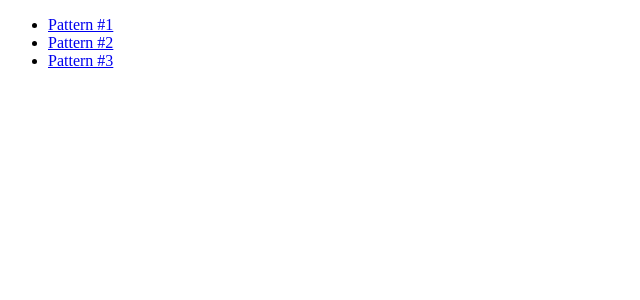
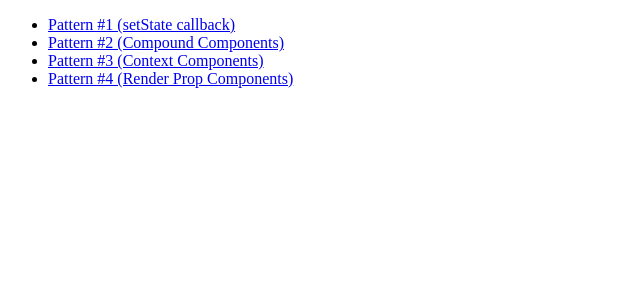
Before and after one commit to eldiyar7/react-patterns, a React (Create React App) app: page / in a window 1280 px wide. Shown: the top 300 px of the page, without its empty margins (0-640 px from the left). Built offline with nearby package versions, Linux system fonts and the light colour scheme.

Commit message:
add render props component pattern

```diff
--- a/src/App.js
+++ b/src/App.js
@@ -12,13 +12,24 @@ function Home() {
     <nav>
       <ul>
         <li>
-          <Link to="/patterns/01">Pattern #1</Link>
+          <Link to="/patterns/01">
+            Pattern #1 (setState callback)
+          </Link>
         </li>
         <li>
-          <Link to="/patterns/02">Pattern #2</Link>
+          <Link to="/patterns/02">
+            Pattern #2 (Compound Components)
+          </Link>
         </li>
         <li>
-          <Link to="/patterns/03">Pattern #3</Link>
+          <Link to="/patterns/03">
+            Pattern #3 (Context Components)
+          </Link>
+        </li>
+        <li>
+          <Link to="/patterns/04">
+            Pattern #4 (Render Prop Components)
+          </Link>
         </li>
       </ul>
     </nav>
--- /dev/null
+++ b/src/patterns/04.js
@@ -0,0 +1,53 @@
+import React, {Component} from 'react'
+import {Switch} from './../components/switch'
+
+class Toggle extends Component {
+  state = {
+    on: false,
+  }
+
+  toggle = () => {
+    this.setState(
+      state => {
+        return {on: !state.on}
+      },
+      () => {
+        this.props.onToggle(this.state)
+      },
+    )
+  }
+
+  render() {
+    return (
+      <div>
+        {this.props.children({
+          on: this.state.on,
+          toggle: this.toggle,
+        })}
+      </div>
+    )
+  }
+}
+
+// Rendering responsibility becomes under the ownership of the user and not the component implementation
+// User of a component passes function as children to the component and component calls it with some values
+function Usage({
+  onToggle = (...args) => console.log('onToggle', ...args),
+}) {
+  return (
+    <Toggle onToggle={onToggle}>
+      {({on, toggle}) => (
+        <div>
+          {on ? 'The button is on' : 'The button is off'}
+          <Switch on={on} onClick={toggle} />
+          <hr />
+          <button aria-label="custom-button" onClick={toggle}>
+            {on ? 'on' : 'off'}
+          </button>
+        </div>
+      )}
+    </Toggle>
+  )
+}
+
+export {Usage as default}
```
